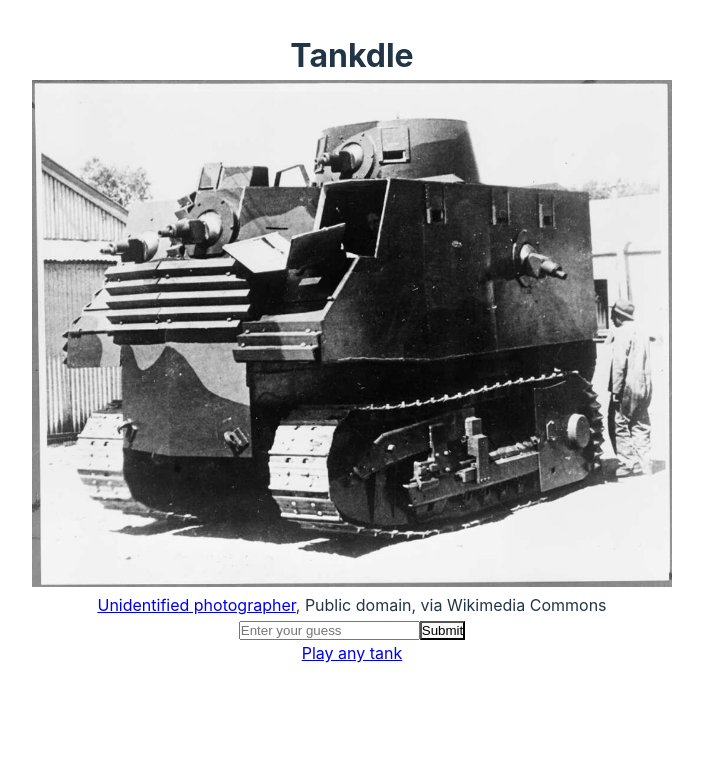
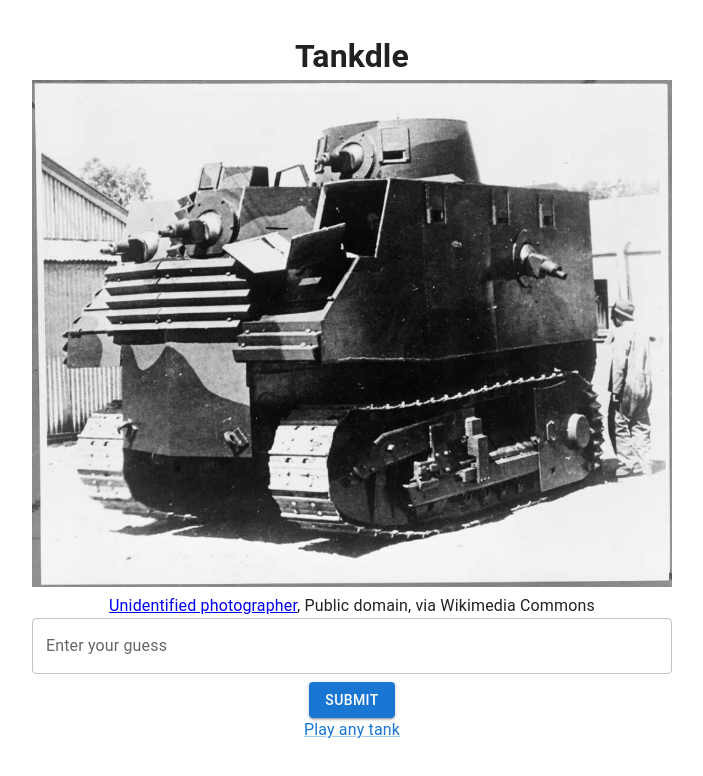
Before and after one commit to evanderh/tankdle, a React (Vite) app: page / in a window 1280 px wide. Shown: the top 776 px of the page, without its empty margins (288-991 px from the left). Built offline with nearby package versions, Linux system fonts and the light colour scheme.

Commit message:
add mui + autocomplete

```diff
--- a/package.json
+++ b/package.json
@@ -10,6 +10,9 @@
     "preview": "vite preview"
   },
   "dependencies": {
+    "@emotion/react": "^11.13.3",
+    "@emotion/styled": "^11.13.0",
+    "@mui/material": "^6.0.1",
     "react": "^18.3.1",
     "react-dom": "^18.3.1",
     "react-router-dom": "^6.26.1"
--- a/src/App.tsx
+++ b/src/App.tsx
@@ -1,9 +1,42 @@
 import { Routes, Route } from 'react-router-dom';
+import { ThemeProvider, CssBaseline } from '@mui/material';
+import { createTheme } from '@mui/material/styles';
+
 import Home from './pages/Home';
 import Tanks from './pages/Tanks';
+import { useEffect, useState } from 'react';
+
+const getTheme = (mode: 'dark' | 'light') =>
+  createTheme({
+    palette: {
+      mode,
+    },
+  });
+
+const getInitialTheme = () => {
+  const userPrefersDark = window.matchMedia('(prefers-color-scheme: dark)').matches;
+  return userPrefersDark ? 'dark' : 'light';
+};
 
 const App = () => {
+  const [mode, setMode] = useState<'light' | 'dark'>(getInitialTheme);
+
+  useEffect(() => {
+    const mediaQuery = window.matchMedia('(prefers-color-scheme: dark)');
+
+    const handleChange = (event: MediaQueryListEvent) => {
+      const userPrefersDark = event.matches;
+      setMode(userPrefersDark ? 'dark' : 'light');
+    };
+
+    mediaQuery.addEventListener('change', handleChange);
+    return () => mediaQuery.removeEventListener('change', handleChange);
+  });
+
   return (
+    <ThemeProvider theme={getTheme(mode)}>
+      <CssBaseline />
+
       <div className="App">
         <h1>Tankdle</h1>
         <Routes>
@@ -11,6 +44,7 @@ const App = () => {
           <Route path="/tanks" element={<Tanks />} />
         </Routes>
       </div>
+    </ThemeProvider>
   );
 };
 
--- a/src/components/GuessInput.tsx
+++ b/src/components/GuessInput.tsx
@@ -1,14 +1,25 @@
 import React, { useState } from 'react';
+import { Autocomplete, TextField, Button } from '@mui/material';
+
+import { tanks } from '../core/tanks';
+
+const suggestions = tanks.map(tank => tank.name)
 
 interface GuessInputProps {
   onGuessSubmit: (guess: string) => void;
 }
 
-const GuessInput = ({ onGuessSubmit }: GuessInputProps) => {
+const GuessInput: React.FC<GuessInputProps> = ({ onGuessSubmit }) => {
   const [guess, setGuess] = useState('');
 
-  const handleInputChange = (e: React.ChangeEvent<HTMLInputElement>) => {
-    setGuess(e.target.value);
+  // eslint-disable-next-line @typescript-eslint/no-explicit-any
+  const handleInputChange = (_: any, value: string) => {
+    setGuess(value);
+  };
+
+  const handleSubmit = () => {
+    onGuessSubmit(guess);
+    setGuess('');
   };
 
   const handleKeyDown = (e: React.KeyboardEvent<HTMLInputElement>) => {
@@ -17,21 +28,30 @@ const GuessInput = ({ onGuessSubmit }: GuessInputProps) => {
     }
   };
 
-  const handleSubmit = () => {
-    onGuessSubmit(guess);
-    setGuess('');
-  };
-
   return (
     <div className="guess-input">
-      <input
-        type="text"
-        value={guess}
-        onChange={handleInputChange}
-        onKeyDown={handleKeyDown}
-        placeholder="Enter your guess"
+      <Autocomplete
+        freeSolo
+        options={suggestions}
+        inputValue={guess}
+        onInputChange={handleInputChange}
+        renderInput={(params) => (
+          <TextField
+            {...params}
+            label="Enter your guess"
+            variant="outlined"
+            onKeyDown={handleKeyDown}
+          />
+        )}
       />
-      <button onClick={handleSubmit}>Submit</button>
+      <Button
+        onClick={handleSubmit}
+        variant="contained"
+        color="primary"
+        style={{ marginTop: '8px' }}
+      >
+        Submit
+      </Button>
     </div>
   );
 };
--- a/src/pages/Home.tsx
+++ b/src/pages/Home.tsx
@@ -1,4 +1,5 @@
-import { Link, useSearchParams } from 'react-router-dom';
+import { Link as RouterLink, useSearchParams  } from 'react-router-dom';
+import { Link as MuiLink } from '@mui/material';
 import Game from '../components/Game';
 import { getTankImage } from '../core/tanks';
 
@@ -10,7 +11,7 @@ const Home: React.FC = () => {
   return (
     <>
       <Game tankImage={tankImage} />
-      <Link to="/tanks">Play any tank</Link>
+      <MuiLink to="/tanks" component={RouterLink}>Play any tank</MuiLink>
     </>
   );
 };
--- a/src/pages/Tanks.tsx
+++ b/src/pages/Tanks.tsx
@@ -1,5 +1,6 @@
+import { Link as RouterLink } from 'react-router-dom';
+import { Link as MuiLink } from '@mui/material';
 import { tankImages } from '../core/tanks';
-import { Link } from 'react-router-dom';
 
 const Tanks = () => {
   return (
@@ -7,10 +8,11 @@ const Tanks = () => {
       <h3>Play any tank</h3>
       {
         tankImages.map((tankImage, ix) => (
-          <Link
+          <MuiLink
+            component={RouterLink}
             to={`/?tank=${ix+1}`}
             key={tankImage.tank.name}
-          >{ix+1}</Link>
+          >{ix+1}</MuiLink>
         ))
       }
     </div>
```
Also changed, not shown: 1 other file (tests, documents, lock files or other folders). Lines whose indentation alone changed are shown as unchanged.
